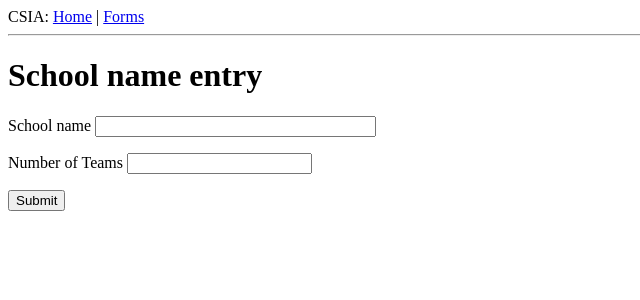
After one commit to PistachioCake/CSIA, a Flask app: page /forms in a window 1280 px wide. The commit adds this page. Shown: the top 300 px of the page, without its empty margins (0-640 px from the left). Run offline with Flask 2, Linux system fonts and the light colour scheme.

Commit message:
Add a sample form at "url/forms", and a config.py
config.py allows for easy setting of config variables in the flask application.
app\forms.py creates the forms we can use in this application.
app\routes.py now includes forms, which renders the forms.
app\template\forms.html is the html source for forms.
All links (template\base.html and app\routes.py) now use flask.url_for.
requirements.txt has been updated.

```diff
--- a/app/__init__.py
+++ b/app/__init__.py
@@ -1,5 +1,7 @@
 from flask import Flask
+from config import Config
 
 app = Flask(__name__)
+app.config.from_object(Config)
 
 from app import routes
--- /dev/null
+++ b/app/forms.py
@@ -0,0 +1,8 @@
+from flask_wtf import FlaskForm
+from wtforms import StringField, IntegerField, SubmitField
+from wtforms.validators import DataRequired
+
+class SchoolForm(FlaskForm):
+    school_name = StringField('School name', validators=[DataRequired()])
+    no_of_teams = IntegerField('Number of Teams')
+    submit = SubmitField('Submit')
--- a/app/routes.py
+++ b/app/routes.py
@@ -1,7 +1,16 @@
-from flask import render_template
+from flask import render_template, flash, redirect, url_for
 from app import app
+from app.forms import SchoolForm
 
 @app.route('/')
 @app.route('/index')
 def index():
-	return render_template("index.html", title="Home")
+    return render_template("index.html", title="Home")
+
+@app.route('/forms', methods=['GET', 'POST'])
+def forms():
+    form = SchoolForm()
+    if form.validate_on_submit():
+        flash(f'School inputted: School name {form.school_name}, with {form.no_of_teams} number of teams.')
+        return redirect(url_for('index'))
+    return render_template("forms.html", title="School Input", form=form)
--- a/app/templates/base.html
+++ b/app/templates/base.html
@@ -3,8 +3,18 @@
 		<title>{% if title %}{{ title }} - CSIA{% else %}CSIA{% endif %}</title>
 	</head>
 	<body>
-		<div>CSIA: <a href="/index">Home</a></div>
+		<div>CSIA:
+			<a href="{{ url_for('index') }}">Home</a> |
+			<a href="{{ url_for('forms') }}">Forms</a>
+		</div>
 		<hr>
+		{% with messages = get_flashed_messages() %}
+		{% if messages %}<ul>
+			{% for message in messages %}
+			<li>{{ message}}</li>
+			{% endfor %}
+		</ul>{% endif %}
+		{% endwith %}
 		{% block content %}{% endblock %}
 	</body>
 </html>
--- /dev/null
+++ b/app/templates/forms.html
@@ -0,0 +1,23 @@
+{% extends "base.html" %}
+
+{% block content %}
+	<h1>School name entry</h1>
+	<form action="" method="post" novalidate>
+			{{ form.hidden_tag() }}
+			<p>
+				{{ form.school_name.label }}</ br>
+				{{ form.school_name(size=32) }}</ br>
+				{% for error in form.school_name.errors %}
+				<span style="color: red;">[{{ error }}]</span>
+				{% endfor %}
+			</p>
+			<p>
+				{{ form.no_of_teams.label }}</ br>
+				{{ form.no_of_teams(size=32) }}</ br>
+				{% for error in form.no_of_teams.errors %}
+				<span style="color: red;">[{{ error }}]</span>
+				{% endfor %}
+			</p>
+			<p>{{ form.submit() }}</p>
+	</form>
+{% endblock %}
--- /dev/null
+++ b/config.py
@@ -0,0 +1,4 @@
+import os
+
+class Config(object):
+    SECRET_KEY = os.environ.get('SECRET_KEY') or 'you-will-never-guess'
```
Also changed, not shown: requirements.txt (+10 -0 lines).
